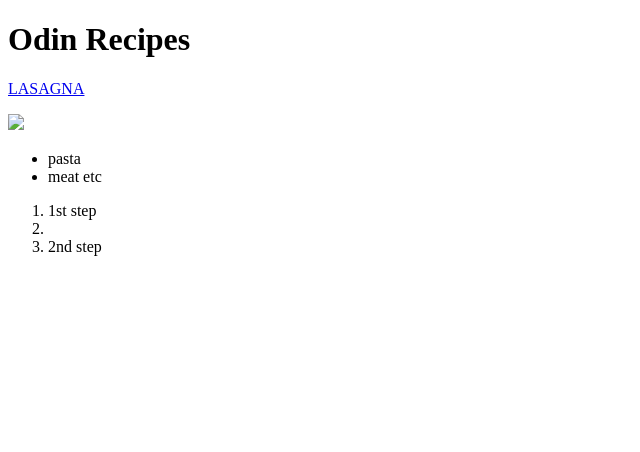
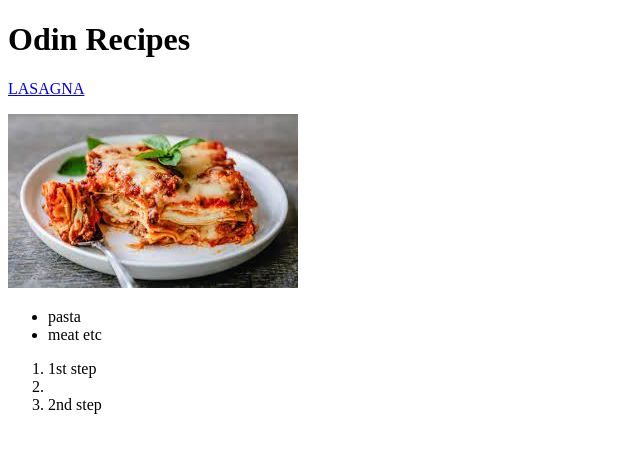
Before and after one commit to alexbrs99/odin-recipes, a plain HTML site: page index.html in a window 1280 px wide. Shown: the whole page, without its empty margins (0-640 px from the left). Drawn offline with Linux system fonts and the light colour scheme.

Commit message:
index.html

```diff
--- a/index.html
+++ b/index.html
@@ -9,7 +9,7 @@
 	<body>
 		<h1>Odin Recipes</h1>
 		<a href="./recipes/lasagna.html"><p>LASAGNA</p></a>
-		<img src="./recipes/lasagna.jpeg">
+		<img src="./recipes/lasagna.jpg">
 		<ul>
 			<li>pasta</li>
 			<li>meat etc</li>
```
